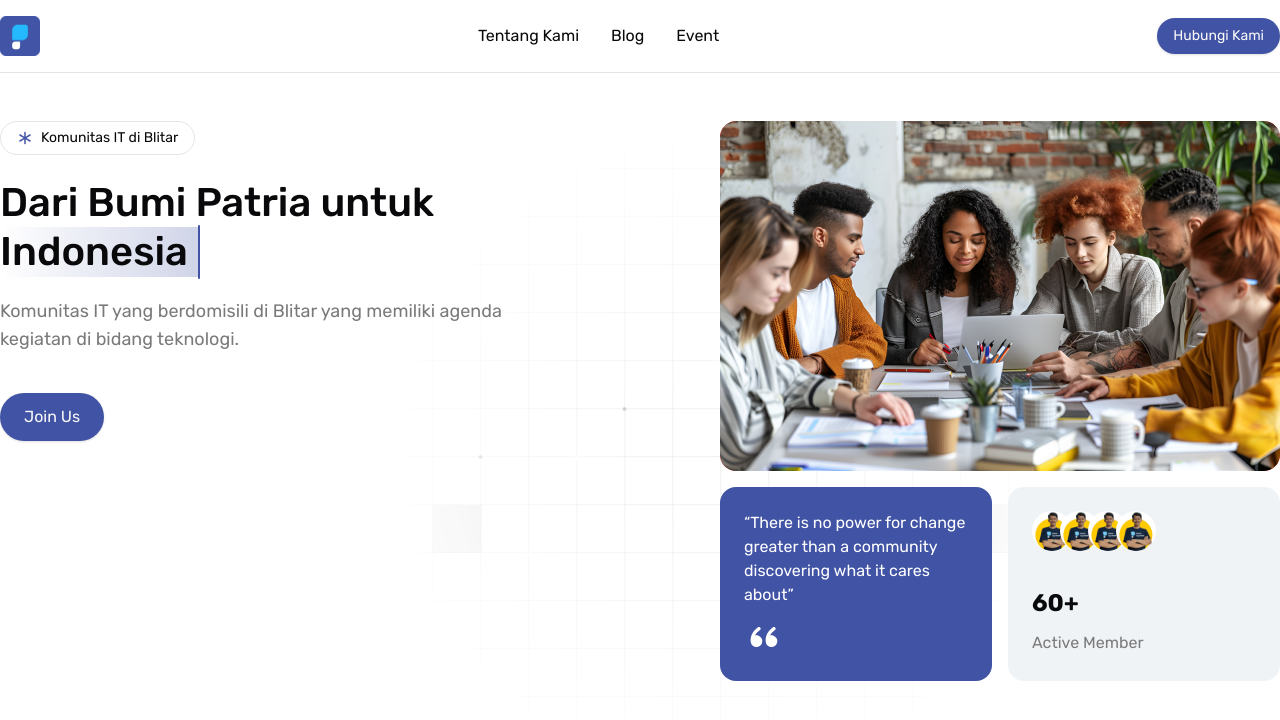
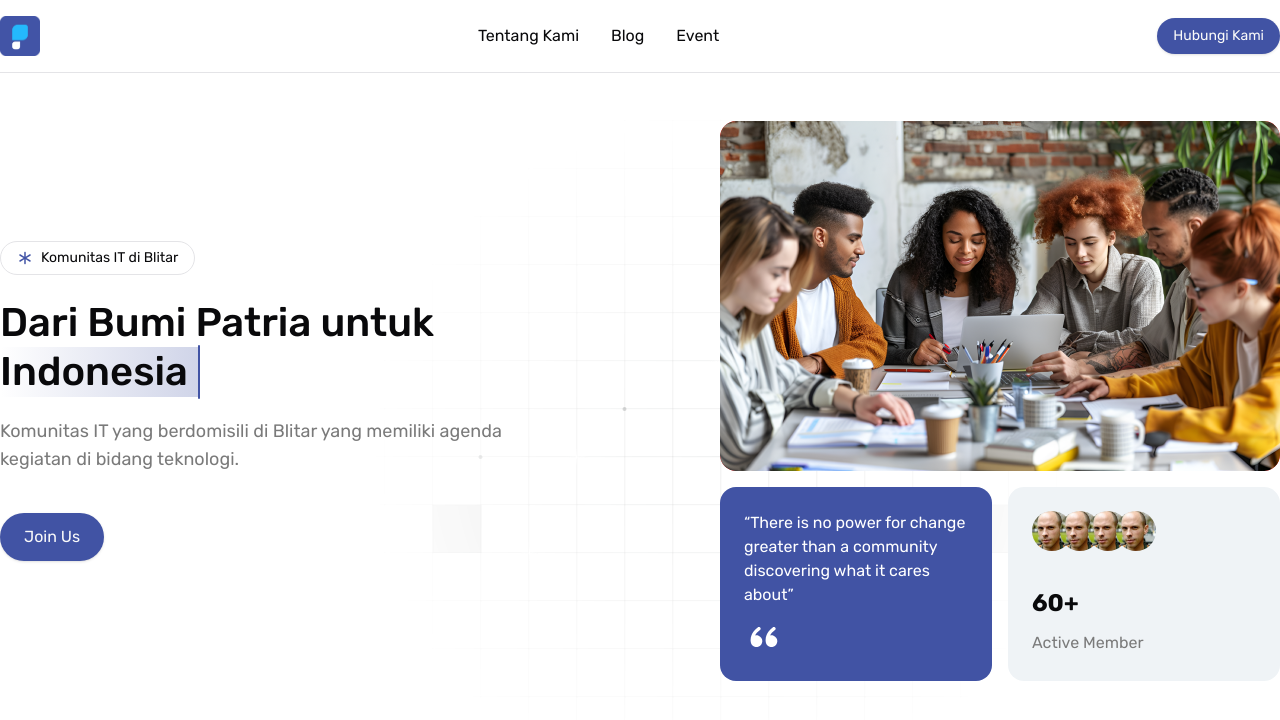
Before and after one commit to patria-developer/patriadev.org, a Next.js app: page / in a window 1280 px wide. Shown: the top 720 px of the page. Built offline with nearby package versions, Linux system fonts and the light colour scheme.

Commit message:
refactor(hero):loop the profile images and adjust first column position

```diff
--- a/components/hero.tsx
+++ b/components/hero.tsx
@@ -1,13 +1,13 @@
-import Image from 'next/image';
+import DummyImage from '@/assets/images/dummy-profile.jpeg';
+import ImageSlide from '@/assets/images/image-slide.png';
+import MarkIcon from '@/assets/images/mark.svg';
 import StarIcon from '@/assets/images/star.svg';
 import { Button } from '@/components/ui/button';
-import ImageSlide from '@/assets/images/image-slide.png';
-import Deni from '@/assets/images/deni.jpeg';
-import MarkIcon from '@/assets/images/mark.svg';
+import Image from 'next/image';
 export default function Hero() {
     return (
         <section className='grid grid-cols-1 md:grid-cols-2 gap-x-20 before:left-0 before:top-0 before:w-full before:h-full before:absolute before:opacity-80 before:bg-hero-pattern md:pt-12 before:-z-10 md:pb-16 px-5 xl:px-0'>
-            <div className='max-w-[560px]'>
+            <div className='max-w-[560px] flex flex-col items-start justify-center'>
                 <div className='flex py-2 border rounded-full px-4 gap-x-2 text-sm leading-none items-center max-w-max'>
                     <Image src={StarIcon} height={16} width={16} alt='star icon' />
                     <p>Komunitas IT di Blitar</p>
@@ -49,34 +49,18 @@ export default function Hero() {
                 </div>
                 <div className='bg-card rounded-2xl p-6'>
                     <div className='flex mb-9'>
-                        <Image
-                            src={Deni}
-                            alt='deni profile'
-                            width={40}
-                            height={40}
-                            className='rounded-full object-cover'
-                        />
-                        <Image
-                            src={Deni}
-                            alt='deni profile'
-                            width={40}
-                            height={40}
-                            className='rounded-full object-cover -ml-3'
-                        />
-                        <Image
-                            src={Deni}
-                            alt='deni profile'
-                            width={40}
-                            height={40}
-                            className='rounded-full object-cover -ml-3'
-                        />
-                        <Image
-                            src={Deni}
-                            alt='deni profile'
-                            width={40}
-                            height={40}
-                            className='rounded-full object-cover -ml-3'
-                        />
+                        {Array(4)
+                            .fill('')
+                            .map((_item, index) => (
+                                <Image
+                                    key={'profile-' + index}
+                                    src={DummyImage}
+                                    alt='image profile'
+                                    width={40}
+                                    height={40}
+                                    className={`rounded-full object-cover ${index !== 0 ? '-ml-3' : ''}`}
+                                />
+                            ))}
                     </div>
                     <p className='font-bold text-2xl mb-3'>60+</p>
                     <p className='text-secondary'>Active Member</p>
```
Also changed, not shown: assets/images/dummy-profile.jpeg (added).
